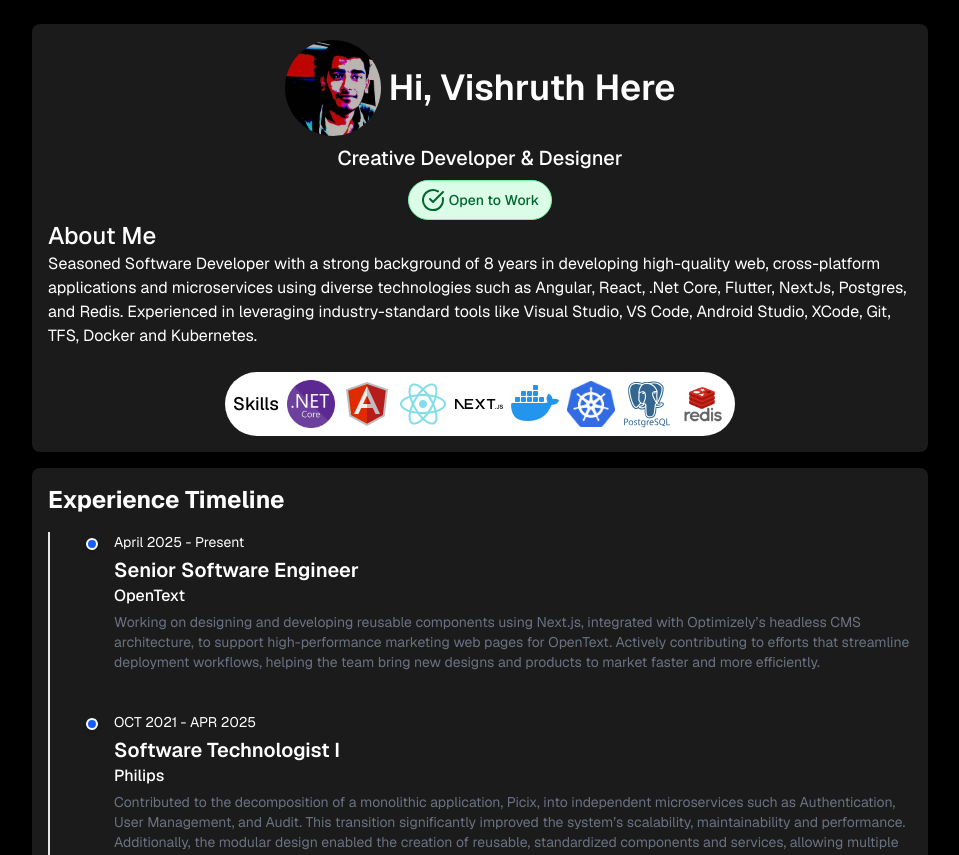
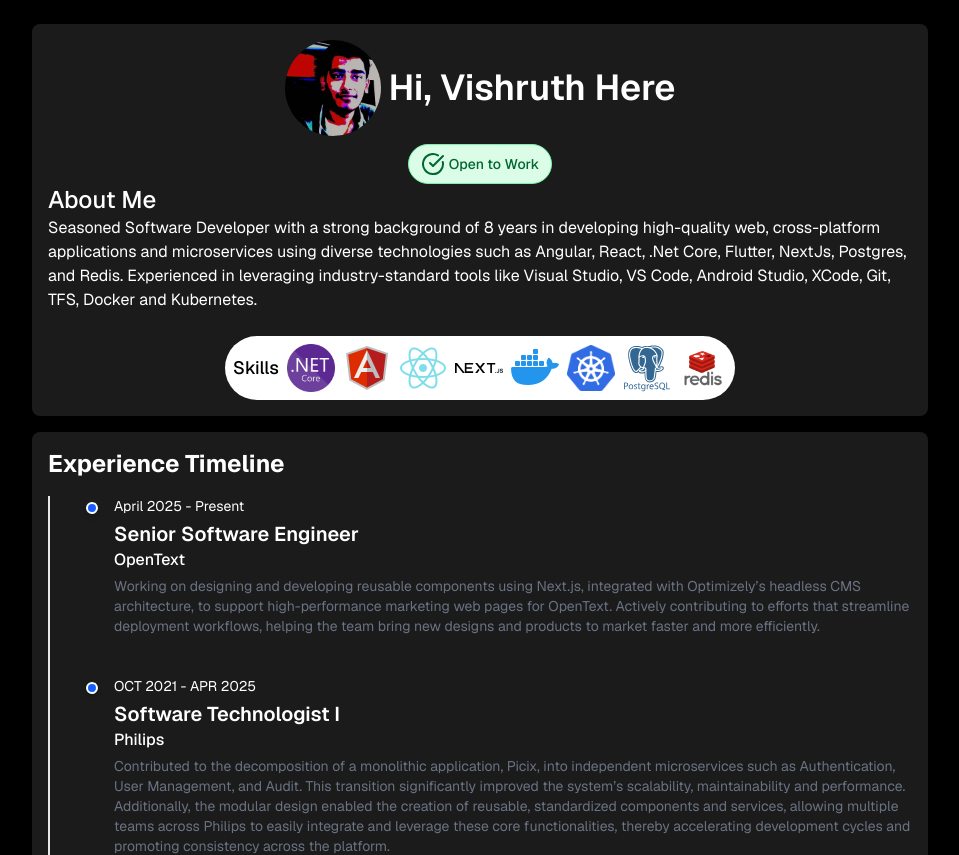
Before and after one commit to Vishruthp/portfolio, a Next.js app: page /portfolio/ in a window 1280 px wide. Shown: the top 855 px of the page, without its empty margins (160-1119 px from the left). Built offline with nearby package versions, Linux system fonts and the light colour scheme.

Commit message:
small changes

```diff
--- a/src/app/Sections/HeroSection.tsx
+++ b/src/app/Sections/HeroSection.tsx
@@ -19,12 +19,9 @@ function HeroSection({ className = "" }: HeroSectionProps) {
           <div className="flex flex-row justify-center items-center gap-2">
             <Avatar src="/portfolio/assets/profile.png" alt="Your Name" size="xl" />
             <Typography variant="h1" fontWeight="semibold">
-              Hi, Vishruth Here{" "}
+              Hi, Vishruth Here
             </Typography>
           </div>
-          <Typography variant="h4" fontWeight="medium">
-            Creative Developer & Designer
-          </Typography>
           <Badge
             label="Open to Work"
             variant="success"
```
